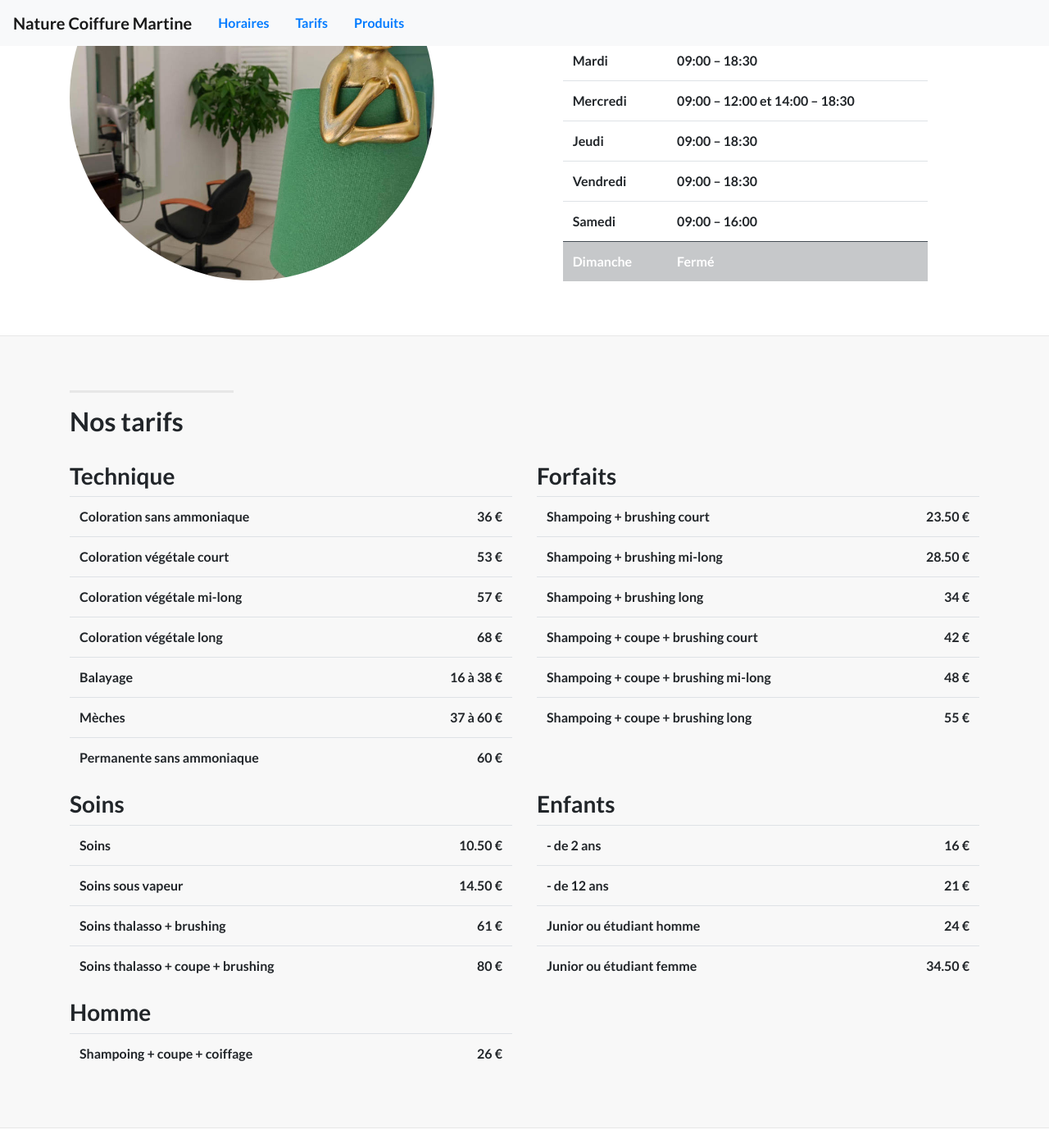
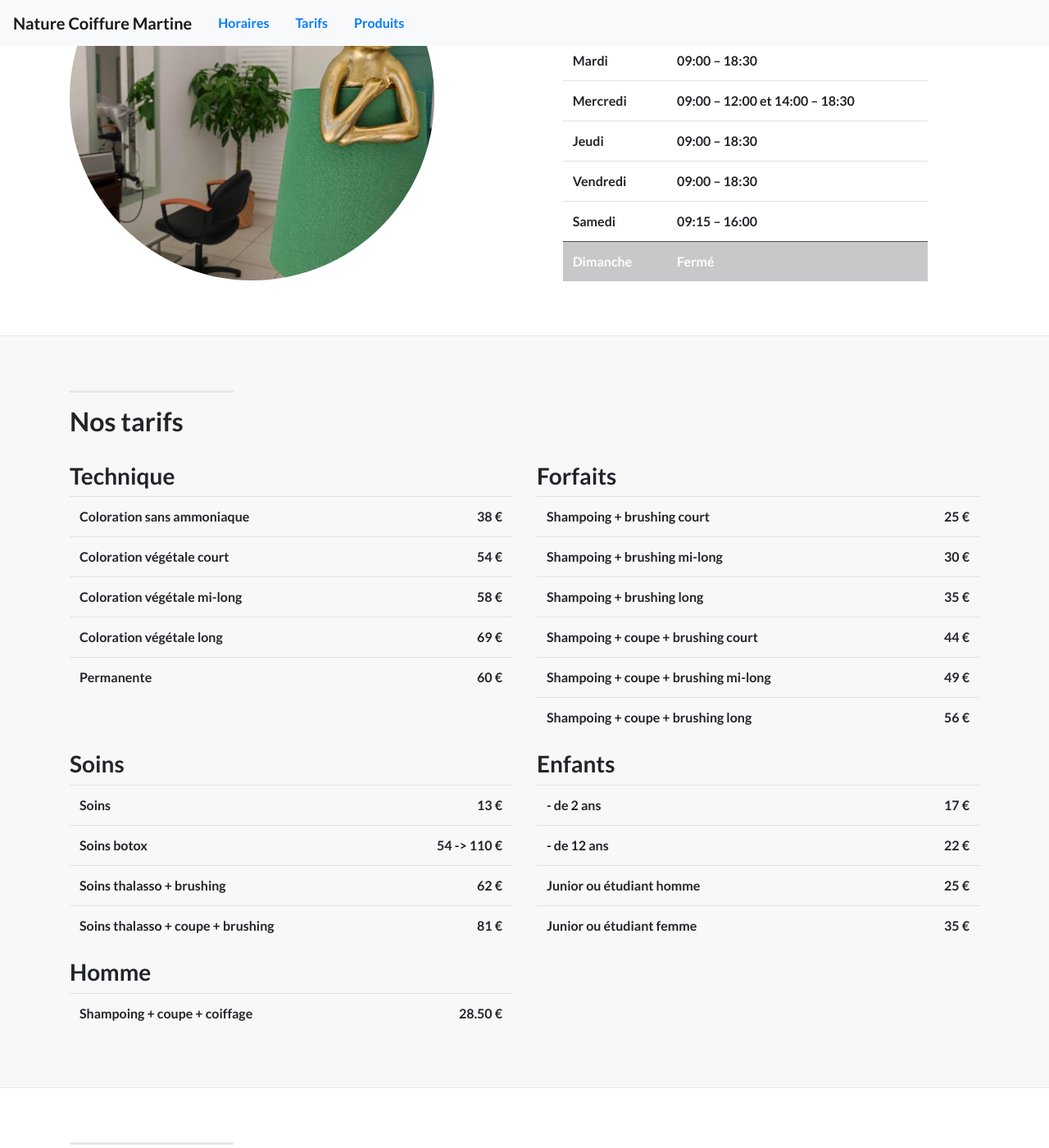
Before and after one commit to madeindjs/nature_coiffure, a Jekyll site: the page built from index.html, in a window 1280 px wide and 1400 px high, scrolled down 1343 px. Shown: the whole window at 82% size. Built offline with Jekyll 4.4.1, drawn with Linux system fonts in a browser that asks for light colours.

Commit message:
update prices

```diff
--- a/_includes/opening_hours.html
+++ b/_includes/opening_hours.html
@@ -22,7 +22,7 @@
     </tr>
     <tr>
       <th>Samedi</th>
-      <td>09:00 – 16:00</td>
+      <td>09:15 – 16:00</td>
     </tr>
     <tr class="table-dark">
       <th>Dimanche</th>
--- a/_includes/prices.html
+++ b/_includes/prices.html
@@ -3,30 +3,22 @@
   <table class="table prices">
     <tr>
       <th>Coloration sans ammoniaque</th>
-      <td>36 €</td>
+      <td>38 €</td>
     </tr>
     <tr>
       <th>Coloration végétale court</th>
-      <td>53 €</td>
+      <td>54 €</td>
     </tr>
     <tr>
       <th>Coloration végétale mi-long</th>
-      <td>57 €</td>
+      <td>58 €</td>
     </tr>
     <tr>
       <th>Coloration végétale long</th>
-      <td>68 €</td>
+      <td>69 €</td>
     </tr>
     <tr>
-      <th>Balayage</th>
-      <td>16 à 38 €</td>
-    </tr>
-    <tr>
-      <th>Mèches</th>
-      <td>37 à 60 €</td>
-    </tr>
-    <tr>
-      <th>Permanente sans ammoniaque</th>
+      <th>Permanente</th>
       <td>60 €</td>
     </tr>
   </table>
@@ -36,27 +28,27 @@
   <table class="table prices">
     <tr>
       <th>Shampoing + brushing court</th>
-      <td>23.50 €</td>
+      <td>25 €</td>
     </tr>
     <tr>
       <th>Shampoing + brushing mi-long</th>
-      <td>28.50 €</td>
+      <td>30 €</td>
     </tr>
     <tr>
       <th>Shampoing + brushing long</th>
-      <td>34 €</td>
+      <td>35 €</td>
     </tr>
     <tr>
       <th>Shampoing + coupe + brushing court</th>
-      <td>42 €</td>
+      <td>44 €</td>
     </tr>
     <tr>
       <th>Shampoing + coupe + brushing mi-long</th>
-      <td>48 €</td>
+      <td>49 €</td>
     </tr>
     <tr>
       <th>Shampoing + coupe + brushing long</th>
-      <td>55 €</td>
+      <td>56 €</td>
     </tr>
   </table>
 </div>
@@ -65,19 +57,19 @@
   <table class="table prices">
     <tr>
       <th>Soins</th>
-      <td>10.50 €</td>
+      <td>13 €</td>
     </tr>
     <tr>
-      <th>Soins sous vapeur</th>
-      <td>14.50 €</td>
+      <th>Soins botox</th>
+      <td>54 -> 110 €</td>
     </tr>
     <tr>
       <th>Soins thalasso + brushing</th>
-      <td>61 €</td>
+      <td>62 €</td>
     </tr>
     <tr>
       <th>Soins thalasso + coupe + brushing</th>
-      <td>80 €</td>
+      <td>81 €</td>
     </tr>
   </table>
 </div>
@@ -86,19 +78,19 @@
   <table class="table prices">
     <tr>
       <th>- de 2 ans</th>
-      <td>16 €</td>
+      <td>17 €</td>
     </tr>
     <tr>
       <th>- de 12 ans</th>
-      <td>21 €</td>
+      <td>22 €</td>
     </tr>
     <tr>
       <th>Junior ou étudiant homme</th>
-      <td>24 €</td>
+      <td>25 €</td>
     </tr>
     <tr>
       <th>Junior ou étudiant femme</th>
-      <td>34.50 €</td>
+      <td>35 €</td>
     </tr>
   </table>
 </div>
@@ -107,7 +99,7 @@
   <table class="table prices">
     <tr>
       <th>Shampoing + coupe + coiffage</th>
-      <td>26 €</td>
+      <td>28.50 €</td>
     </tr>
   </table>
 </div>
--- a/index.html
+++ b/index.html
@@ -44,7 +44,7 @@ layout: main
           <div class="employe col">
             <img
               class="img-fluid rounded-circle"
-              data-src="img/emelyne_square.jpg"
+              data-src="img/emelyne_square.png"
               alt="Photo d'Emeline"
               size="200"
               loading="lazy"
```
Also changed, not shown: img/emelyne_square.jpg (deleted), img/emelyne_square.png (added).
